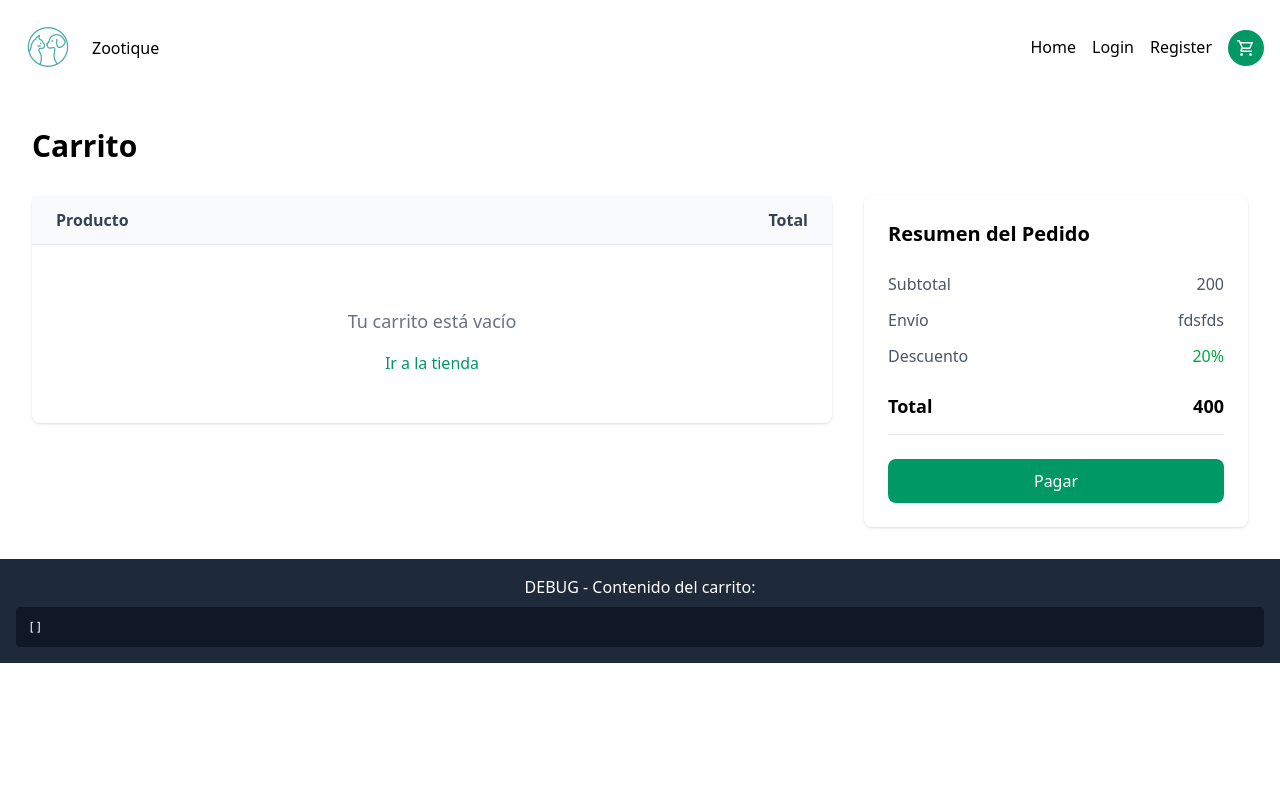
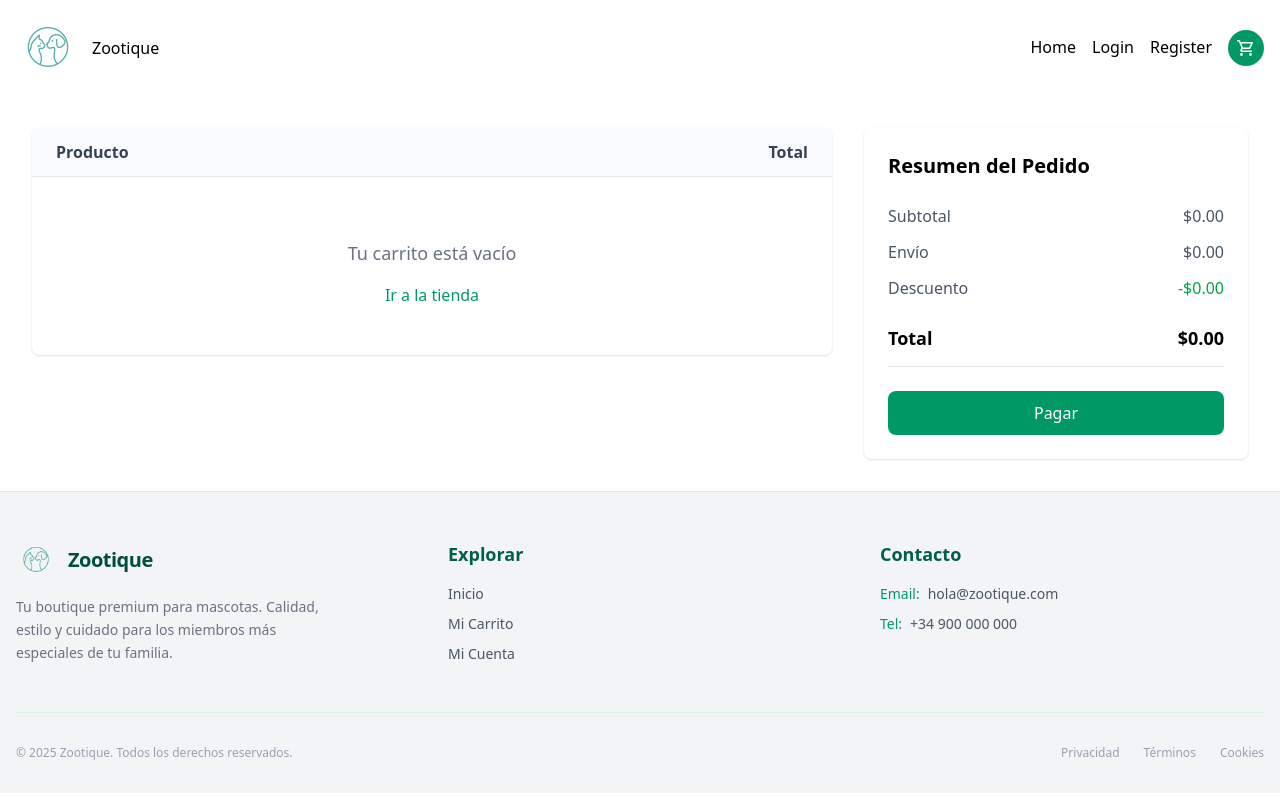
Before and after one commit to luabde/zootique_frontend, a React (Vite) app: page /cart in a window 1280 px wide. Built offline with nearby package versions, Linux system fonts and the light colour scheme.

Commit message:
Sessio 11 finalitzada

```diff
--- a/src/context/cart.jsx
+++ b/src/context/cart.jsx
@@ -4,15 +4,16 @@ import { children, createContext, useState } from "react";
 export const CartContext = createContext();
 
 // Crear provider
-export function CartProvider ({children}){
+export function CartProvider({ children }) {
+    // Intentar cargar el carrito de localStorage al iniciar
     const [cart, setCart] = useState([])
 
-    const addToCart = product =>{
+    const addToCart = product => {
         // Verificar si el producto esta en el carrito
         const productInCart = cart.findIndex(item => item.id === product.id)
 
         // Cuando ya estaba en el carrito, a la cantidad del item se le añade 1
-        if(productInCart >= 0){
+        if (productInCart >= 0) {
             const newCart = structuredClone(cart); // Creamos copia de cart para que cuando se modifique se reenderice
             newCart[productInCart].cantidad += 1
             return setCart(newCart)
@@ -20,7 +21,7 @@ export function CartProvider ({children}){
 
         // Si el producto no esta en el carrito
         // Usa el estado anterior, crea un nuevo array manteniendo lo que habia previamente, pero añadiendo el producto con la cantidad 1
-        setCart(prevState =>([
+        setCart(prevState => ([
             ...prevState,
             {
                 ...product,
@@ -29,7 +30,21 @@ export function CartProvider ({children}){
         ]))
     }
 
-    const removeFromCart = product =>{
+    const decrementQuantity = product => {
+        const productInCart = cart.findIndex(item => item.id === product.id)
+
+        if (productInCart >= 0) {
+            const newCart = structuredClone(cart)
+            if (newCart[productInCart].cantidad > 1) {
+                newCart[productInCart].cantidad -= 1
+            } else {
+                newCart.splice(productInCart, 1)
+            }
+            setCart(newCart)
+        }
+    }
+
+    const removeFromCart = product => {
         const newCart = structuredClone(cart)
         const index = newCart.findIndex(item => item.id === product.id)
 
@@ -41,12 +56,13 @@ export function CartProvider ({children}){
         setCart([])
     }
 
-    return(
+    return (
         <CartContext.Provider value={{
             cart,
             addToCart,
             clearCart,
-            removeFromCart
+            removeFromCart,
+            decrementQuantity
         }}>
             {children}
         </CartContext.Provider>
--- a/src/pages/Cart.jsx
+++ b/src/pages/Cart.jsx
@@ -3,14 +3,21 @@ import { CartItem } from "../components/CartItem";
 import { useCart } from "../hook/useCart";
 import { ClearCartIcon } from "../components/clearCartIcon";
 
-export default function Cart(){
+export default function Cart() {
 
-  const { cart, clearCart, addToCart } = useCart()
+  const { cart, clearCart, addToCart, decrementQuantity, removeFromCart } = useCart()
+
+  let subtotalCalculado = 0;
+  cart.forEach(item => {
+    subtotalCalculado += Number(item.precio) * Number(item.cantidad)
+  })
+  const subtotal = subtotalCalculado;
+  const shipping = cart.length > 0 ? 5.99 : 0
+  const discount = 0
+  const total = subtotal - discount + shipping
 
   return (
     <div className="max-w-7xl mx-auto p-4 lg:p-8">
-      <h1 className="text-3xl font-bold mb-8">Carrito</h1>
-
       <div className="grid grid-cols-1 lg:grid-cols-3 gap-8">
         <div className="lg:col-span-2">
           <div className="bg-white rounded-lg shadow-sm">
@@ -34,11 +41,17 @@ export default function Cart(){
                 </div>
               ) : (
                 cart.length > 0 && (
-                    cart.map(item => {
-                        return(
-                          <CartItem key={item.id} prod={item} addToCart={addToCart}/>
-                        )
-                    })
+                  cart.map(item => {
+                    return (
+                      <CartItem
+                        key={item.id}
+                        prod={item}
+                        addToCart={addToCart}
+                        decrementQuantity={decrementQuantity}
+                        removeFromCart={removeFromCart}
+                      />
+                    )
+                  })
                 )
               )}
 
@@ -53,23 +66,23 @@ export default function Cart(){
             <div className="space-y-3 mb-6">
               <div className="flex justify-between text-gray-600">
                 <span>Subtotal</span>
-                <span className="font-medium">200</span>
+                <span className="font-medium">${Number(subtotal).toFixed(2)}</span>
               </div>
 
               <div className="flex justify-between text-gray-600">
                 <span>Envío</span>
-                <span className="font-medium">fdsfds</span>
+                <span className="font-medium">${shipping.toFixed(2)}</span>
               </div>
 
               <div className="flex justify-between text-gray-600">
                 <span>Descuento</span>
-                <span className="font-medium text-green-600">20%</span>
+                <span className="font-medium text-green-600">-$0.00</span>
               </div>
 
               <div className="pb-3.5 border-b border-gray-200 pt-3 mt-3">
                 <div className="flex justify-between text-lg">
                   <span className="font-bold">Total</span>
-                  <span className="font-bold">400</span>
+                  <span className="font-bold">${total.toFixed(2)}</span>
                 </div>
               </div>
             </div>
@@ -98,9 +111,9 @@ export default function Cart(){
           <button className="p-2 text-shadow-black rounded-lg
                 hover:scale-110
                 transition-all duration-200" onClick={clearCart} title="Vaciar carrito">
-            <ClearCartIcon/>
+            <ClearCartIcon />
           </button>
-      </div>
+        </div>
       }
 
     </div>
--- a/src/pages/Footer.jsx
+++ b/src/pages/Footer.jsx
@@ -1,13 +1,52 @@
-import { useCart } from "../hook/useCart"
+import { Link } from 'react-router-dom'
 
-export function Footer(){
-    const { cart } = useCart()
-    return(
-        <div className="bg-gray-800 text-white p-4">
-            <p className="text-center mb-2">DEBUG - Contenido del carrito:</p>
-            <pre className="bg-gray-900 p-3 rounded text-xs overflow-auto max-h-40">
-                {JSON.stringify(cart, null, 2)}
-            </pre>
-        </div>
+export function Footer() {
+    return (
+        <footer className="bg-gray-100 text-gray-600 pt-12 pb-8 px-4 mt-auto border-t border-gray-200">
+            <div className="max-w-7xl mx-auto grid grid-cols-1 md:grid-cols-3 gap-12 border-b border-emerald-100 pb-12">
+                {/* Brand Section */}
+                <div className="flex flex-col gap-4">
+                    <div className="flex items-center gap-3">
+                        <img className="w-10" src="/img/logo.png" alt="Logo Zootique" />
+                        <span className="text-xl font-bold text-emerald-900 tracking-tight">Zootique</span>
+                    </div>
+                    <p className="text-sm leading-relaxed max-w-xs text-gray-500">
+                        Tu boutique premium para mascotas. Calidad, estilo y cuidado para los miembros más especiales de tu familia.
+                    </p>
+                </div>
+
+                {/* Quick Links */}
+                <div className="flex flex-col gap-4">
+                    <h4 className="text-emerald-800 font-semibold text-lg">Explorar</h4>
+                    <nav className="flex flex-col gap-2.5">
+                        <Link to="/" className="hover:text-emerald-600 transition-colors duration-200 text-sm">Inicio</Link>
+                        <Link to="/cart" className="hover:text-emerald-600 transition-colors duration-200 text-sm">Mi Carrito</Link>
+                        <Link to="/login" className="hover:text-emerald-600 transition-colors duration-200 text-sm">Mi Cuenta</Link>
+                    </nav>
+                </div>
+
+                {/* Contact Section */}
+                <div className="flex flex-col gap-4">
+                    <h4 className="text-emerald-800 font-semibold text-lg">Contacto</h4>
+                    <div className="flex flex-col gap-2.5 text-sm">
+                        <p className="flex items-center gap-2">
+                            <span className="text-emerald-600 font-medium">Email:</span> hola@zootique.com
+                        </p>
+                        <p className="flex items-center gap-2">
+                            <span className="text-emerald-600 font-medium">Tel:</span> +34 900 000 000
+                        </p>
+                    </div>
+                </div>
+            </div>
+
+            <div className="max-w-7xl mx-auto pt-8 flex flex-col md:flex-row justify-between items-center gap-4 text-xs text-gray-400">
+                <p>© {new Date().getFullYear()} Zootique. Todos los derechos reservados.</p>
+                <div className="flex gap-6">
+                    <span className="hover:text-emerald-600 cursor-pointer transition-colors">Privacidad</span>
+                    <span className="hover:text-emerald-600 cursor-pointer transition-colors">Términos</span>
+                    <span className="hover:text-emerald-600 cursor-pointer transition-colors">Cookies</span>
+                </div>
+            </div>
+        </footer>
     )
 }
```
Also changed, not shown: src/components/CartItem.jsx (+43 -27 lines).
